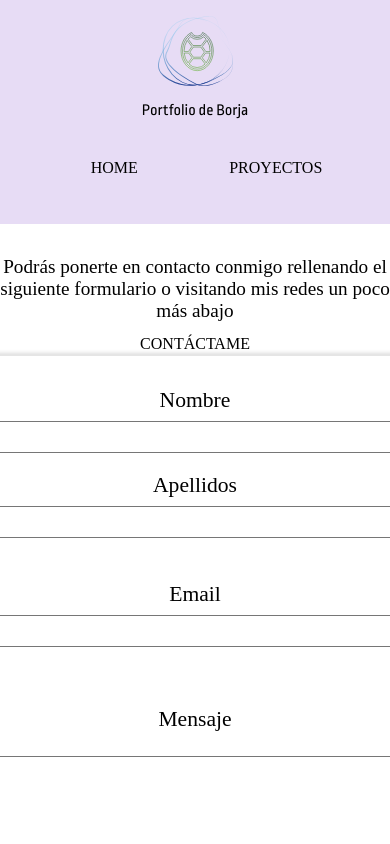
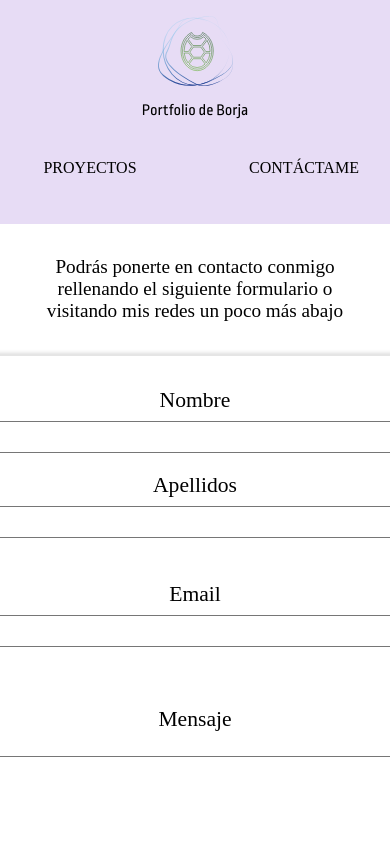
Before and after one commit to BorjaLopz/portfolio-web, a React (Vite) app: page /contact in a window 390 px wide. Shown: the top 844 px of the page. Built offline with nearby package versions, Linux system fonts and the light colour scheme.

Commit message:
Ultimos cambios responsive

```diff
--- a/src/components/Cards/style.css
+++ b/src/components/Cards/style.css
@@ -77,7 +77,7 @@
 
 .BuyMeABeer_Icon {
   font-size: 0;
-  content: url(BuyMeABeer_Icon.png);
+  content: url(BuyMeABeer_Icon.svg);
   max-width: 3rem;
 }
 
--- a/src/components/ContactComponent/style.css
+++ b/src/components/ContactComponent/style.css
@@ -100,6 +100,7 @@ form button:hover {
 }
 
 h2 {
+  max-width: 80%;
   text-align: center;
   font-size: 1.2rem;
   font-weight: 100;
--- a/src/components/NavBar/style.css
+++ b/src/components/NavBar/style.css
@@ -87,8 +87,7 @@ menu ul li:hover::after {
 }
 
 @media (max-width: 700px) {
-
-  header  {
+  header {
     height: 14rem;
     display: flex;
     flex-direction: column;
@@ -105,6 +104,7 @@ menu ul li:hover::after {
     height: 50%;
     width: 100%;
     align-self: flex-end;
+    min-width: 600px;
   }
 
   header nav menu ul li {
```
Also changed, not shown: public/BuyMeABeer_Icon.svg. Lines whose indentation alone changed are shown as unchanged.
